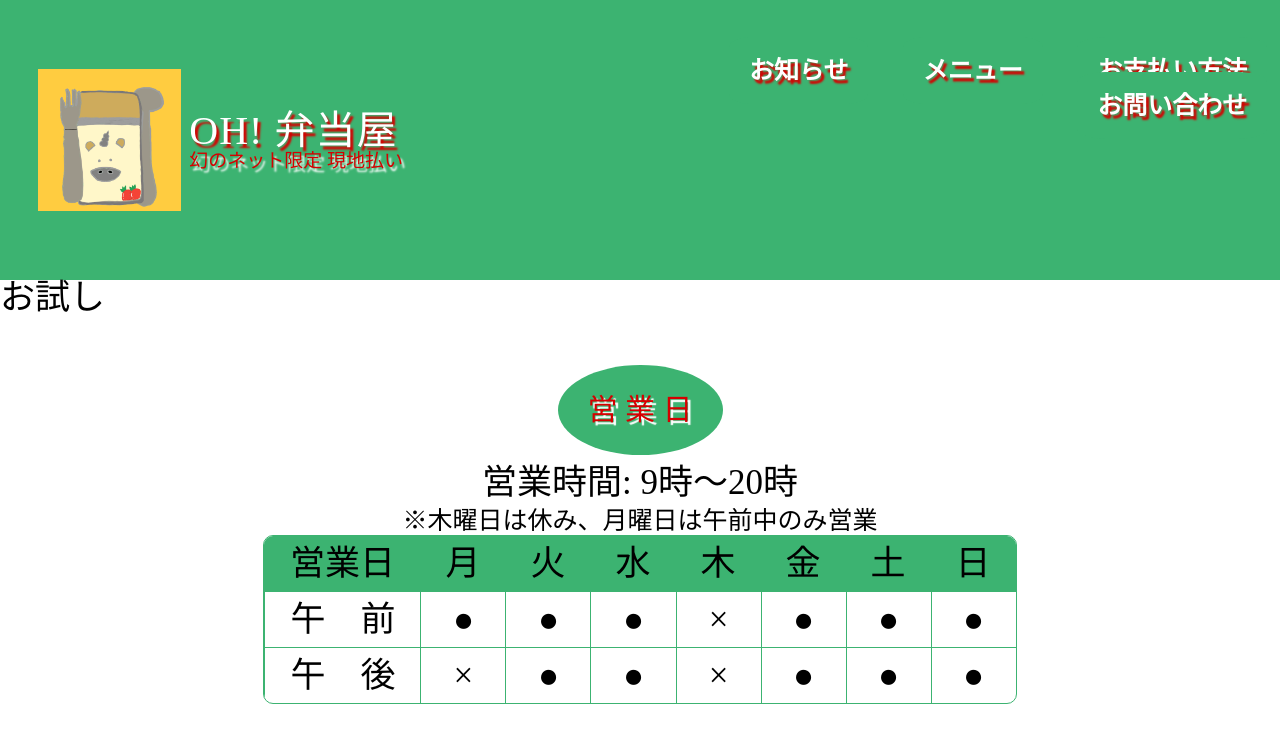
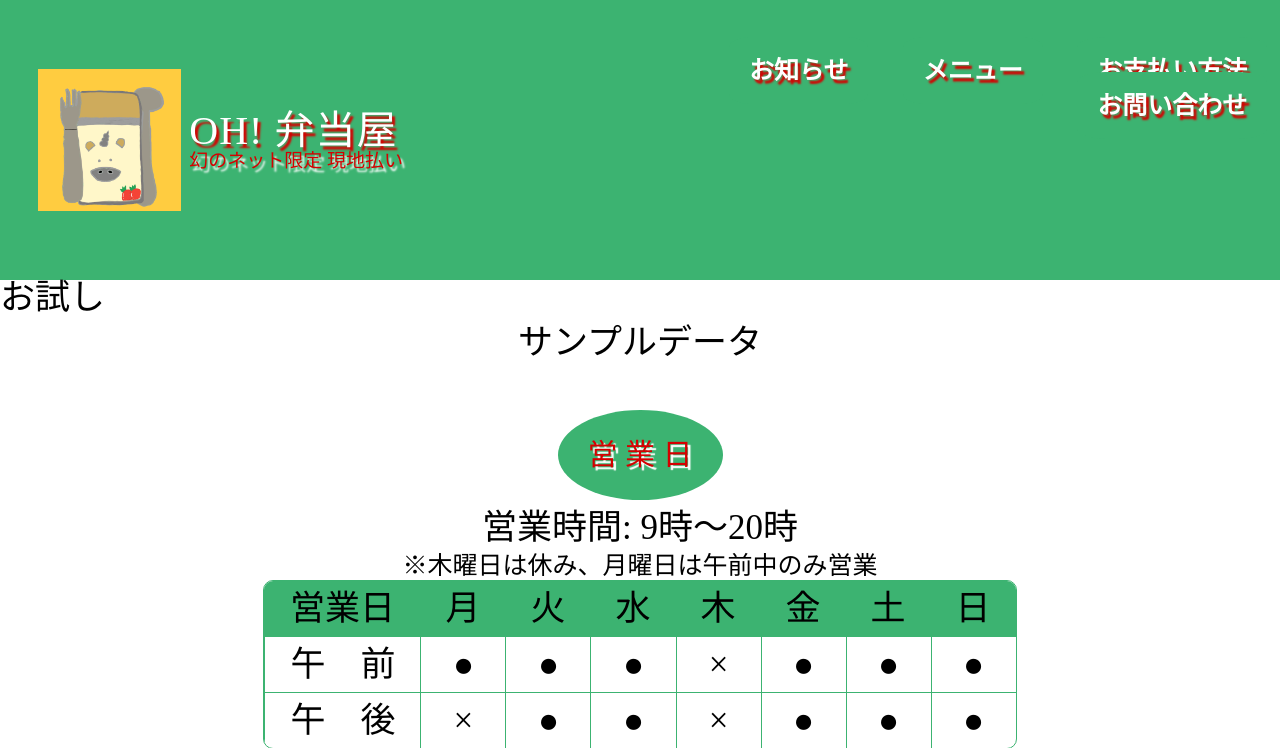
Before and after one commit to michikofujita/oh-bento, a PHP site: page /Fujita.php in a window 1280 px wide. Shown: the top 748 px of the page. Run offline with PHP 8.4, Linux system fonts and the light colour scheme.

Commit message:
Fuji2追加

```diff
--- a/obentouya/Fujita.php
+++ b/obentouya/Fujita.php
@@ -3,7 +3,7 @@
 
    <!-- 商品 -->
    <h1>お試し</h1>
-
+   <p>サンプルデータ</p>
 
    <!-- 商品 -->
 <?php require 'address.php'; ?>
```
